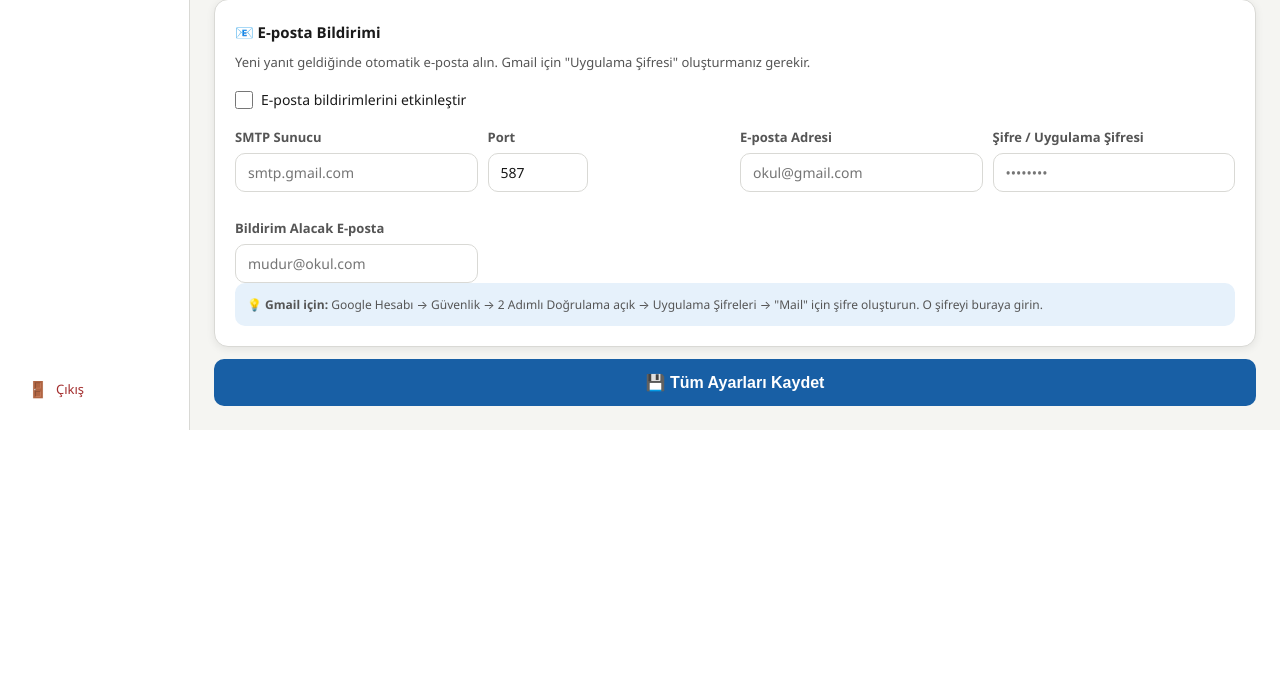
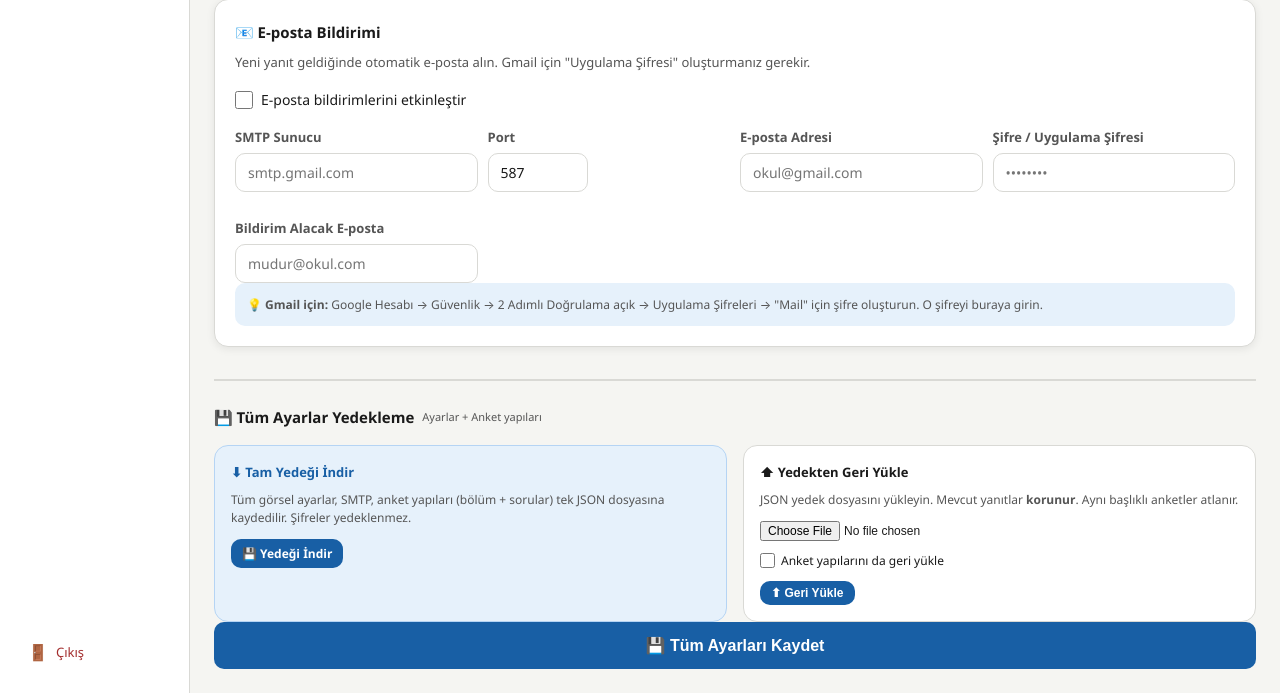
Before and after one commit to mus2071/Anket, a Flask app: page /admin/ayarlar in a window 1280 px wide. Shown: the part 2249-2942 px from the top of the page. Before the commit the page ends 2679 px from the top, so only its background shows below. Run offline with Flask 3, Linux system fonts and the light colour scheme; the visitor is signed in with stand-in values (Sample User, id 1); data comes from the database, SQL or seed files in the repository.

Commit message:
Add files via upload

```diff
--- a/app.py
+++ b/app.py
@@ -239,12 +239,20 @@ def anket(anket_id):
     if not aktif:
         ctx=gctx(); ctx["mesaj"]=msg; ctx["anket"]=a
         return render_template("anket_kapali.html",**ctx)
-    # ── Tekrar doldurma kontrolü (cookie bazlı) ──
+    # ── Tekrar doldurma kontrolü (cookie + session bazlı) ──
     cookie_key = f"dolduruldu_{anket_id}"
-    if request.cookies.get(cookie_key) == "1":
+    session_key = f"yanit_{anket_id}"
+    zaten_doldurdu = (request.cookies.get(cookie_key) == "1" or
+                      session.get(session_key) == 1)
+    if zaten_doldurdu:
         ctx=gctx(); ctx["anket"]=a
         return render_template("zaten_dolduruldu.html",**ctx)
     if request.method=="POST":
+        # Gizli alan ile localStorage kontrolü — JS kayıtlıysa bunu gönderir
+        ls_flag = request.form.get("_ls_dolduruldu","")
+        if ls_flag == "1":
+            ctx=gctx(); ctx["anket"]=a
+            return render_template("zaten_dolduruldu.html",**ctx)
         v={k:request.form.getlist(k) if k.endswith("[]") else val
            for k,val in request.form.items()}
         # checkbox alanlarını düzgün topla
@@ -271,7 +279,8 @@ def anket(anket_id):
             f"<h3>{a['icon']} {a['baslik']}</h3><p>Yeni bir yanıt alındı.</p>"
             f"<p><b>Tarih:</b> {datetime.now().strftime('%d.%m.%Y %H:%M')}</p>"
         )
-        # Cookie set et, teşekkür sayfasına yönlendir
+        # Cookie + session kaydet, teşekkür sayfasına yönlendir
+        session[session_key] = 1
         resp = make_response(redirect(url_for("tesekkur", anket_id=anket_id)))
         resp.set_cookie(cookie_key, "1",
                         max_age=60*60*24*365,  # 1 yıl
@@ -541,9 +550,98 @@ def yanit_sil(yid):
 def admin_cookie_sifirla(anket_id):
     """Kendi tarayıcısındaki anket tamamlanma cookie'sini sıfırlar (test amaçlı)."""
     cookie_key = f"dolduruldu_{anket_id}"
+    session_key = f"yanit_{anket_id}"
+    session.pop(session_key, None)  # session'dan da sil
     resp = make_response(redirect(request.referrer or url_for("admin_anketler")))
     resp.delete_cookie(cookie_key)
     return resp
+
+
+# ─── Tam Yedekleme (Tüm Ayarlar + Tüm Anketler) ─────────────────
+@app.route("/admin/tam_yedek/indir")
+@giris_gerekli
+def tam_yedek_indir():
+    """Tüm ayarları ve anket yapılarını tek JSON dosyasında indirir."""
+    with db() as c:
+        ayarlar_raw = c.execute("SELECT anahtar, deger FROM ayarlar").fetchall()
+        anketler_raw = c.execute("SELECT * FROM anketler ORDER BY sira").fetchall()
+    ayarlar_dict = {r["anahtar"]: r["deger"] for r in ayarlar_raw}
+    # Hassas bilgileri yedekten çıkar
+    hassas = {"admin_sifre","smtp_pass"}
+    ayarlar_temiz = {k:v for k,v in ayarlar_dict.items() if k not in hassas}
+    anket_listesi = []
+    for a in anketler_raw:
+        anket_obj = dict(a)
+        with db() as c:
+            bolumler_raw = c.execute("SELECT * FROM bolumler WHERE anket_id=? ORDER BY sira",(a["id"],)).fetchall()
+        bolum_listesi = []
+        for b in bolumler_raw:
+            with db() as c:
+                sorular_raw = c.execute("SELECT * FROM sorular WHERE bolum_id=? ORDER BY sira",(b["id"],)).fetchall()
+            bolum_listesi.append({
+                "baslik": b["baslik"], "sira": b["sira"], "aktif": b["aktif"],
+                "gorsel": b["gorsel"],
+                "sorular": [dict(s) for s in sorular_raw]
+            })
+        anket_obj["bolumler"] = bolum_listesi
+        anket_listesi.append(anket_obj)
+    tam_yedek = {
+        "versiyon": "tam_v1",
+        "tarih": datetime.now().strftime("%Y-%m-%d %H:%M"),
+        "ayarlar": ayarlar_temiz,
+        "anketler": anket_listesi
+    }
+    js = json.dumps(tam_yedek, ensure_ascii=False, indent=2)
+    buf = io.BytesIO(js.encode("utf-8"))
+    fn = f"tam_yedek_{datetime.now().strftime('%Y%m%d_%H%M')}.json"
+    return send_file(buf, mimetype="application/json",
+                     download_name=fn, as_attachment=True)
+
+@app.route("/admin/tam_yedek/yukle", methods=["POST"])
+@giris_gerekli
+def tam_yedek_yukle():
+    """Tam yedek dosyasını geri yükler (ayarlar + anket yapıları, yanıtlar korunur)."""
+    f = request.files.get("tam_yedek_dosya")
+    if not f or not f.filename.endswith(".json"):
+        return "Geçersiz dosya.", 400
+    try:
+        veri = json.loads(f.read().decode("utf-8"))
+    except Exception:
+        return "Dosya okunamadı.", 400
+    if veri.get("versiyon") != "tam_v1":
+        return "Bu dosya tam yedek formatında değil.", 400
+    with db() as c:
+        # Ayarları geri yükle (şifre alanlarına dokunma)
+        hassas = {"admin_sifre","smtp_pass"}
+        for k, v in veri.get("ayarlar", {}).items():
+            if k in hassas: continue
+            c.execute("INSERT OR REPLACE INTO ayarlar VALUES (?,?)", (k, v))
+        # Anket yapılarını geri yükle (sadece yoksa ekle — yanıtları bozma)
+        yukle_anketler = request.form.get("yukle_anketler","0") == "1"
+        if yukle_anketler:
+            for anket_obj in veri.get("anketler", []):
+                # Aynı başlıkta anket varsa atla
+                mevcut = c.execute("SELECT id FROM anketler WHERE baslik=?",(anket_obj["baslik"],)).fetchone()
+                if mevcut: continue
+                aid = c.execute(
+                    "INSERT INTO anketler (rol,baslik,icon,aktif,sira,aciklama,gorunum) VALUES (?,?,?,?,?,?,?)",
+                    (anket_obj.get("rol","diger"), anket_obj["baslik"], anket_obj.get("icon","📝"),
+                     anket_obj.get("aktif",1), anket_obj.get("sira",99),
+                     anket_obj.get("aciklama",""), anket_obj.get("gorunum","varsayilan"))
+                ).lastrowid
+                for bi, bolum in enumerate(anket_obj.get("bolumler",[])):
+                    bid = c.execute(
+                        "INSERT INTO bolumler (anket_id,baslik,sira,aktif,gorsel) VALUES (?,?,?,?,?)",
+                        (aid, bolum["baslik"], bolum.get("sira",bi), bolum.get("aktif",1), bolum.get("gorsel",""))
+                    ).lastrowid
+                    for si, soru in enumerate(bolum.get("sorular",[])):
+                        c.execute(
+                            "INSERT INTO sorular (bolum_id,metin,tip,secenekler,zorunlu,sira,aktif,gorsel) VALUES (?,?,?,?,?,?,?,?)",
+                            (bid, soru["metin"], soru["tip"], soru.get("secenekler","[]"),
+                             soru.get("zorunlu",1), soru.get("sira",si), soru.get("aktif",1), soru.get("gorsel",""))
+                        )
+        c.commit()
+    return redirect(url_for("admin_ayarlar") + "?yedek_yuklendi=1")
 
 # ─── QR Kod ──────────────────────────────────────────────────────
 @app.route("/admin/qr/<int:anket_id>")
--- a/templates/admin_anketler.html
+++ b/templates/admin_anketler.html
@@ -46,8 +46,8 @@
       <a href="/admin/sonuclar/{{ a.id }}" class="btn btn-gri btn-kucuk">📊 Sonuçlar</a>
       <a href="/admin/excel/{{ a.id }}" class="btn btn-gri btn-kucuk">⬇ Excel</a>
       <form method="POST" action="/admin/cookie_sifirla/{{ a.id }}"
-            title="Kendi tarayıcınızdaki bu ankete ait tamamlandı kaydını siler. Anketi tekrar test etmek için kullanın.">
-        <button type="submit" class="btn btn-gri btn-kucuk">🔓 Cookie Sıfırla</button>
+            title="SADECE KENDİ TARAYICINIZDA bu ankete ait tamamlandı kaydını siler. Test için kullanın.">
+        <button type="submit" class="btn btn-gri btn-kucuk" onclick="return confirm('Bu sadece KENDİ tarayıcınızdaki kaydı sıfırlar. Tekrar test etmek için devam edin.')">🔓 Testi Sıfırla</button>
       </form>
       <form method="POST" action="/admin/anket/{{ a.id }}/sil" onsubmit="return confirm('Bu anketi ve tüm yanıtları silmek istediğinizden emin misiniz?')">
         <button type="submit" class="btn btn-tehlike btn-kucuk">🗑 Sil</button>
--- a/templates/admin_ayarlar.html
+++ b/templates/admin_ayarlar.html
@@ -302,6 +302,55 @@
     </div>
   </div>
 
+
+<!-- ══ TAM YEDEKLEME PANELİ ══ -->
+<div style="border-top:2px solid var(--kenar);margin-top:2rem;padding-top:1.5rem">
+  <div style="font-size:15px;font-weight:800;margin-bottom:1rem;display:flex;align-items:center;gap:8px">
+    💾 Tüm Ayarlar Yedekleme
+    <span style="font-size:11px;font-weight:400;color:var(--metin-ik)">Ayarlar + Anket yapıları</span>
+  </div>
+
+  <div style="display:grid;grid-template-columns:repeat(auto-fit,minmax(260px,1fr));gap:1rem">
+
+    <!-- İndir -->
+    <div style="background:var(--ana-ac);border:1.5px solid var(--ana-orta);border-radius:var(--r-lg);padding:1rem">
+      <div style="font-size:13px;font-weight:700;color:var(--ana);margin-bottom:.5rem">⬇ Tam Yedeği İndir</div>
+      <div style="font-size:12px;color:var(--metin-ik);margin-bottom:.75rem;line-height:1.5">
+        Tüm görsel ayarlar, SMTP, anket yapıları (bölüm + sorular) tek JSON dosyasına kaydedilir.
+        Şifreler yedeklenmez.
+      </div>
+      <a href="/admin/tam_yedek/indir" class="btn btn-ana btn-kucuk">💾 Yedeği İndir</a>
+    </div>
+
+    <!-- Yükle -->
+    <div style="background:var(--yuzey);border:1.5px solid var(--kenar);border-radius:var(--r-lg);padding:1rem">
+      <div style="font-size:13px;font-weight:700;margin-bottom:.5rem">⬆ Yedekten Geri Yükle</div>
+      <div style="font-size:12px;color:var(--metin-ik);margin-bottom:.75rem;line-height:1.5">
+        JSON yedek dosyasını yükleyin. Mevcut yanıtlar <strong>korunur</strong>.
+        Aynı başlıklı anketler atlanır.
+      </div>
+      <form method="POST" action="/admin/tam_yedek/yukle" enctype="multipart/form-data">
+        <input type="file" name="tam_yedek_dosya" accept=".json" required
+               style="font-size:12px;margin-bottom:.6rem;display:block;width:100%;box-sizing:border-box">
+        <label style="display:flex;align-items:center;gap:6px;font-size:12px;margin-bottom:.6rem;cursor:pointer">
+          <input type="checkbox" name="yukle_anketler" value="1"
+                 style="accent-color:var(--ana);width:15px;height:15px">
+          Anket yapılarını da geri yükle
+        </label>
+        <button type="submit" class="btn btn-ana btn-kucuk"
+                onclick="return confirm('Ayarlar geri yüklenecek. Emin misiniz?')">⬆ Geri Yükle</button>
+      </form>
+    </div>
+
+  </div>
+
+  {% if request.args.get('yedek_yuklendi') %}
+  <div style="margin-top:.75rem;background:var(--yesil-ac);border:1px solid var(--yesil);border-radius:var(--r);padding:.6rem 1rem;font-size:13px;color:var(--yesil);font-weight:600">
+    ✅ Yedek başarıyla geri yüklendi!
+  </div>
+  {% endif %}
+</div>
+
   <button type="submit" class="btn btn-ana btn-tam" style="padding:14px;font-size:16px">
     💾 Tüm Ayarları Kaydet
   </button>
```
Also changed, not shown: templates/anket.html (+34 -0 lines).
